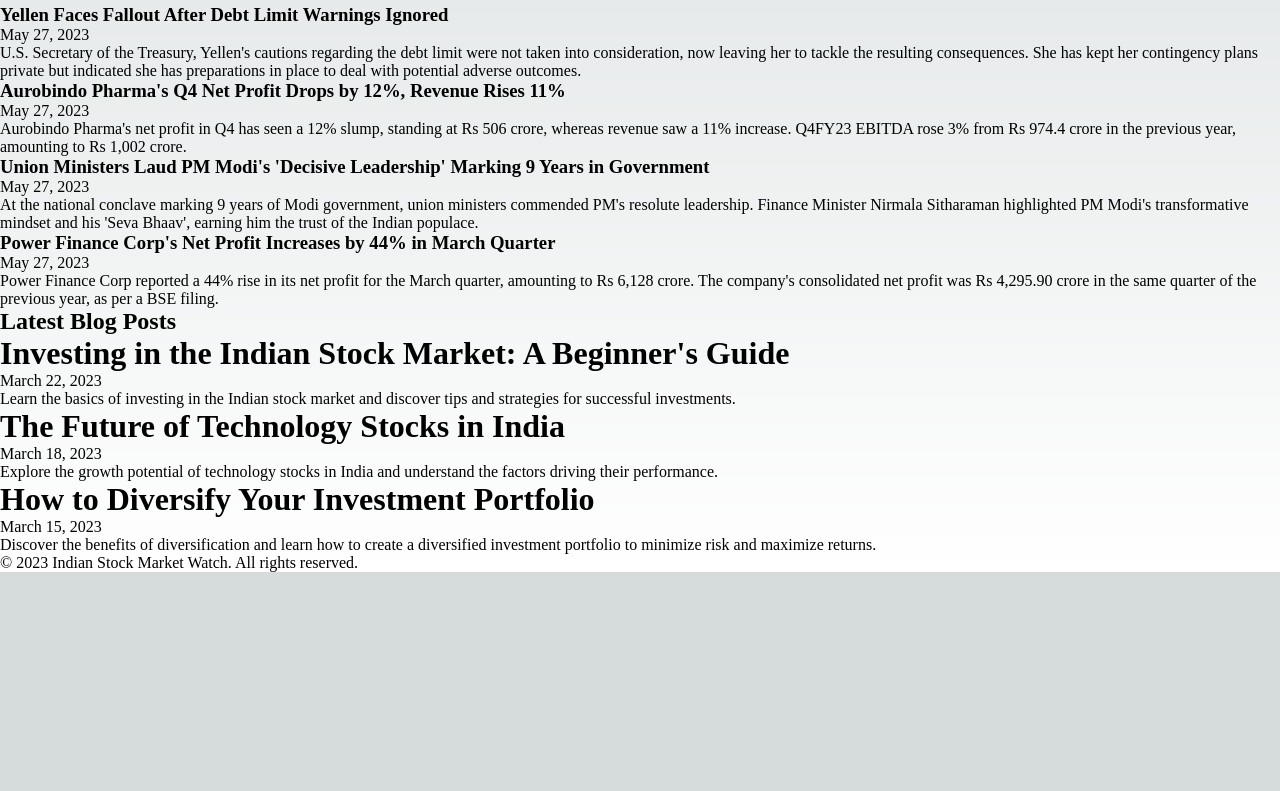
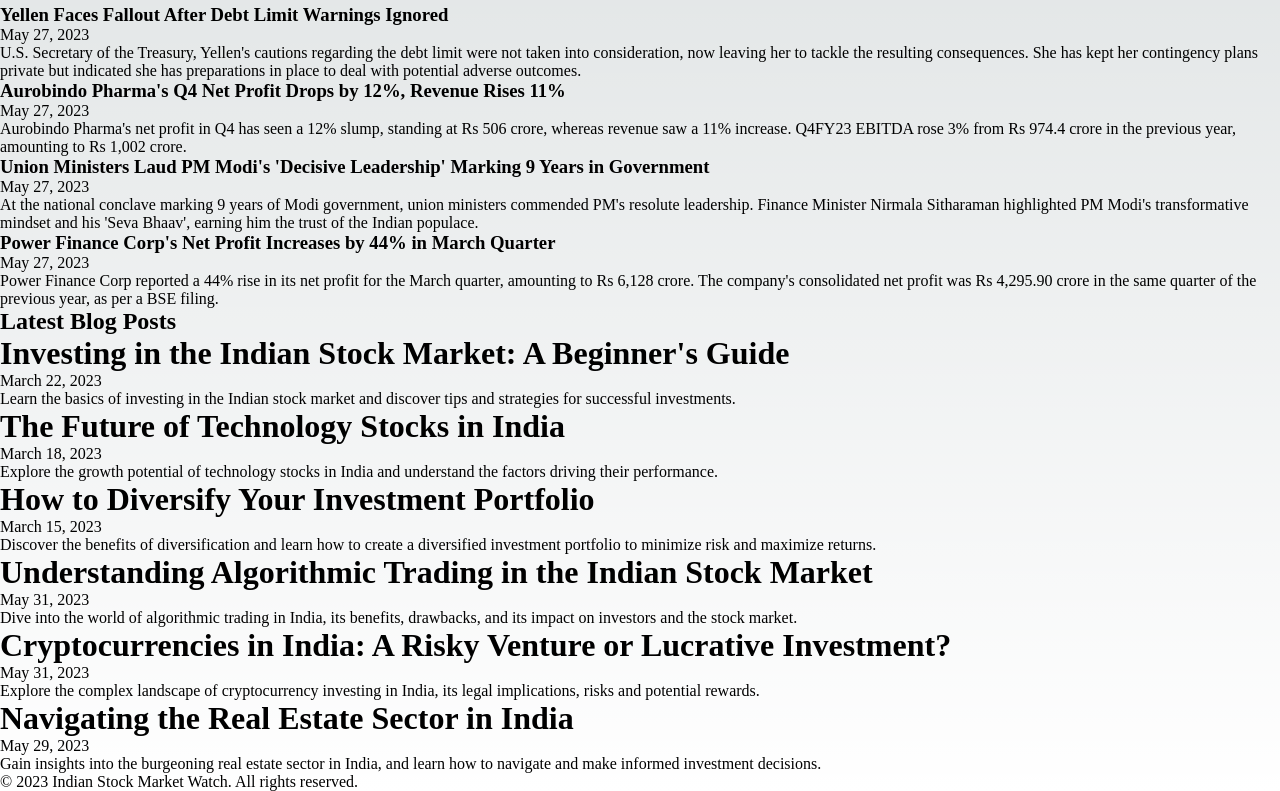
Before and after one commit to sudheer313/Indian-Stock-Markett-Watch, a Next.js app: page / in a window 1280 px wide. Shown: the part 411-1202 px from the top of the page. Before the commit the page ends 983 px from the top, so only its background shows below. Built offline with nearby package versions, Linux system fonts and the light colour scheme.

Commit message:
update pages/Blogs.js

```diff
--- a/pages/Blogs.js
+++ b/pages/Blogs.js
@@ -28,6 +28,30 @@ const blogPosts = [
     slug: "how-to-diversify-your-investment-portfolio",
     link: "/blog/how-to-diversify-your-investment-portfolio",
   },
+  {
+    title: "Understanding Algorithmic Trading in the Indian Stock Market",
+    date: "May 31, 2023",
+    summary:
+      "Dive into the world of algorithmic trading in India, its benefits, drawbacks, and its impact on investors and the stock market.",
+    slug: "understanding-algorithmic-trading-in-india",
+    link: "/blog/understanding-algorithmic-trading-in-india",
+  },
+  {
+    title: "Cryptocurrencies in India: A Risky Venture or Lucrative Investment?",
+    date: "May 31, 2023",
+    summary:
+      "Explore the complex landscape of cryptocurrency investing in India, its legal implications, risks and potential rewards.",
+    slug: "cryptocurrencies-in-india-a-risky-venture-or-lucrative-investment",
+    link: "/blog/cryptocurrencies-in-india-a-risky-venture-or-lucrative-investment",
+  },
+  {
+    title: "Navigating the Real Estate Sector in India",
+    date: "May 29, 2023",
+    summary:
+      "Gain insights into the burgeoning real estate sector in India, and learn how to navigate and make informed investment decisions.",
+    slug: "navigating-the-real-estate-sector-in-india",
+    link: "/blog/navigating-the-real-estate-sector-in-india",
+  }
 ];
 
 const Blogs = () => {
```
